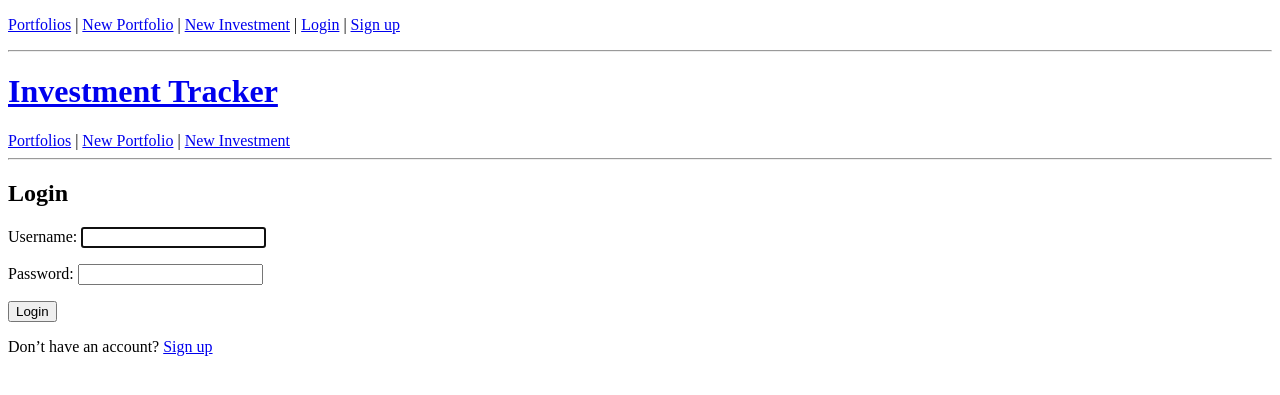
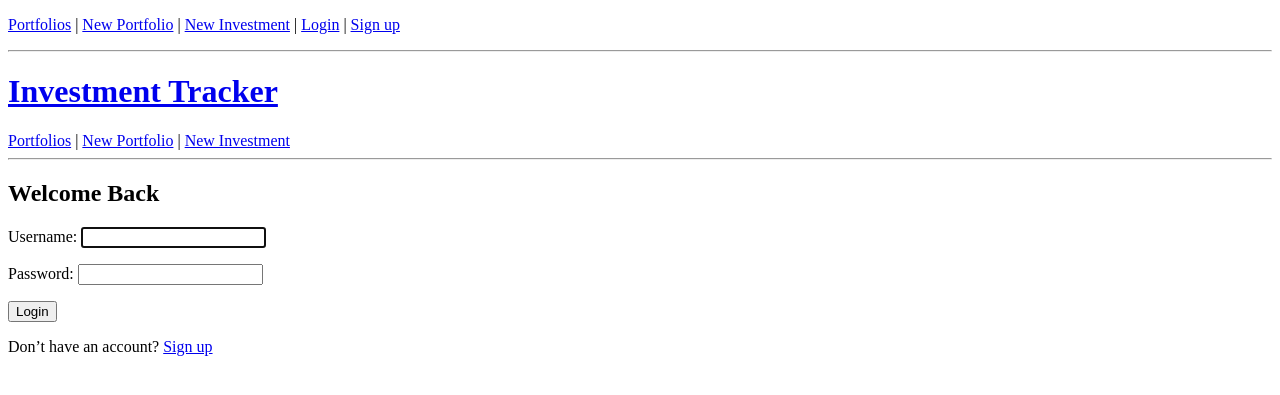
Before and after one commit to eece-4081-fall-2025/team_2_investment_tracker_app, a Django app: page /accounts/login/ in a window 1280 px wide. Shown: the top 395 px of the page. Run offline with Django 5.2, Linux system fonts and the light colour scheme.

Commit message:
Update login.html

```diff
--- a/portfolio/templates/registration/login.html
+++ b/portfolio/templates/registration/login.html
@@ -1,12 +1,21 @@
 {% extends "portfolio/base.html" %}
 {% block content %}
-<h2>Login</h2>
-<form method="post">
-    {% csrf_token %}
-    {{ form.as_p }}
-    <button type="submit">Login</button>
-</form>
 
-<p>Don’t have an account?
-    <a href="{% url 'signup' %}">Sign up</a></p>
+<div class="auth-container">
+    <div class="auth-card">
+        <h2 class="auth-title">Welcome Back</h2>
+
+        <form method="post" class="auth-form">
+            {% csrf_token %}
+            {{ form.as_p }}
+            <button type="submit" class="btn-submit">Login</button>
+        </form>
+
+        <p class="auth-footer">
+            Don’t have an account?
+            <a href="{% url 'signup' %}" class="link">Sign up</a>
+        </p>
+    </div>
+</div>
+
 {% endblock %}
```
